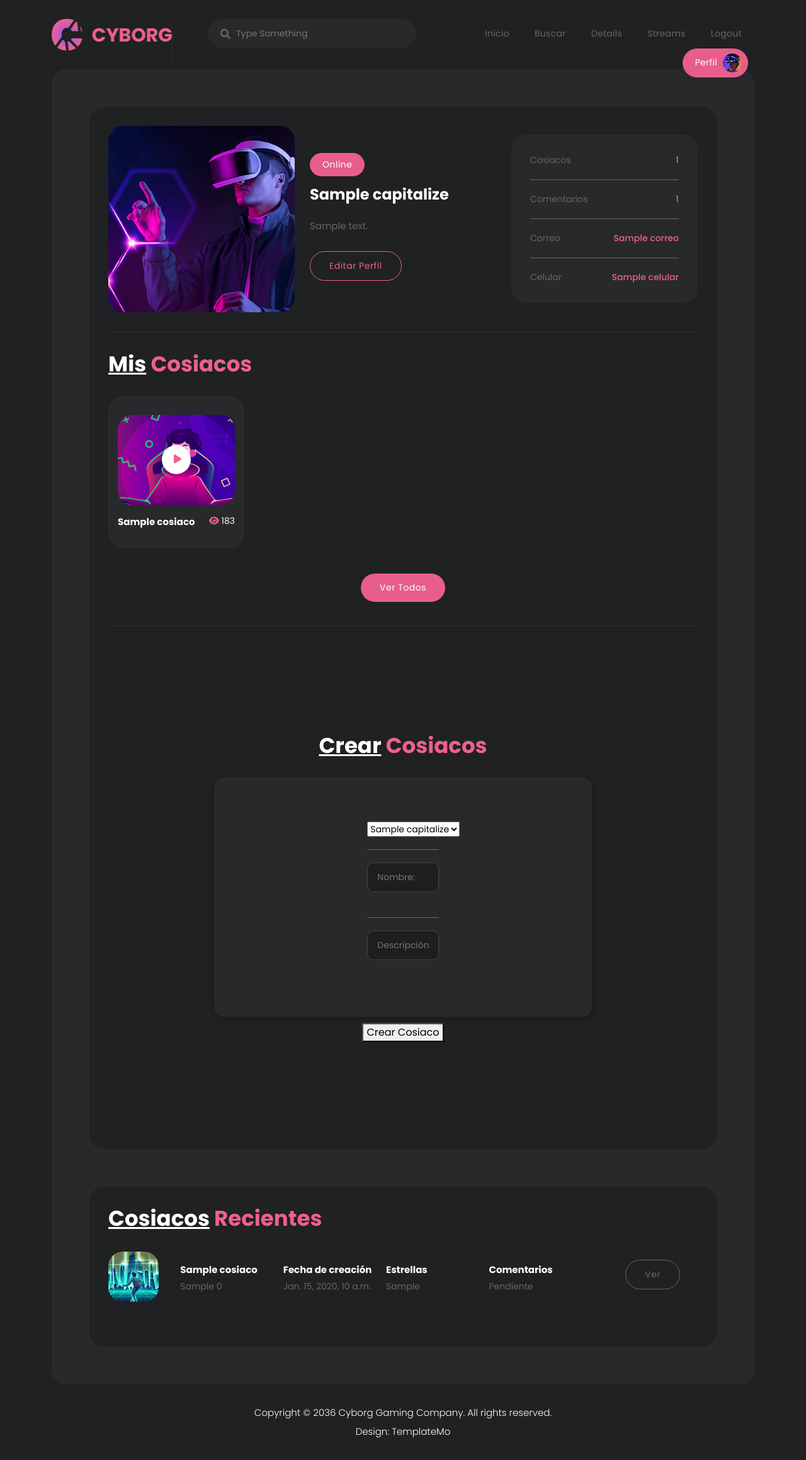
After one commit to Strovosky/cosiaco, a Django app: template los_cosiacos/templates/los_cosiacos/mis_cosiacos.html in a window 1280 px wide. The commit adds this page. Shown: the whole page at 63% size. Run offline with Django 5.2, Linux system fonts and the light colour scheme; the template is opened without the code that fills it: most values are stand-ins (such as "Sample title", 1, 10 or a date in 2020); some libraries are stand-ins or nearby versions.

Commit message:
Adelanto 21 abril

```diff
--- a/api/serializers.py
+++ b/api/serializers.py
@@ -84,7 +84,7 @@
         return obj.opinion_set.count()
 
     def get_cosiacos_lista(self, obj):
-        return [{"nombre":cosiaco.nombre} for cosiaco in obj.cosiaco_set.all()]
+        return [{"nombre":cosiaco.nombre} for cosiaco in obj.cosiaco_set.all()][:4]
 
 
 
--- a/los_cosiacos/static/los_cosiacos/css/templatemo-cyborg-gaming.css
+++ b/los_cosiacos/static/los_cosiacos/css/templatemo-cyborg-gaming.css
@@ -34,7 +34,7 @@
 html, body, div, span, applet, object, iframe, h1, h2, h3, h4, h5, h6, p, blockquote, div
 pre, a, abbr, acronym, address, big, cite, code, del, dfn, em, font, img, ins, kbd, q,
 s, samp, small, strike, strong, sub, sup, tt, var, b, u, i, center, dl, dt, dd, ol, ul, li,
-figure, header, nav, section, article, aside, footer, figcaption {
+figure, header, nav, section, article, option, aside, footer, figcaption {
   margin: 0;
   padding: 0;
   border: 0;
@@ -102,6 +102,10 @@
 }
 
 ul {
+  margin-bottom: 0px;
+}
+
+option {
   margin-bottom: 0px;
 }
 
--- /dev/null
+++ b/los_cosiacos/templates/los_cosiacos/mis_cosiacos.html
@@ -0,0 +1,5 @@
+{% extends 'los_cosiacos/perfil.html' %}
+
+{% load static %}
+
+{% block title %}Cosiaco - Mis Cosiacos{% endblock title %}
--- a/los_cosiacos/templates/los_cosiacos/perfil.html
+++ b/los_cosiacos/templates/los_cosiacos/perfil.html
@@ -10,7 +10,7 @@
 
     <link href="https://fonts.googleapis.com/css2?family=Poppins:wght@100;200;300;400;500;600;700;800;900&display=swap" rel="stylesheet">
 
-    <title>Cosiaco - Perfil</title>
+    <title>{% block title %}Cosiaco - Perfil{% endblock title %}</title>
 
     <!-- Bootstrap core CSS -->
     <link href="{% static 'los_cosiacos/' %}vendor/bootstrap/css/bootstrap.min.css" rel="stylesheet">
@@ -33,7 +33,7 @@
 
 <body>
 
-
+  {% block preload %}
   <!-- ***** Preloader Start ***** -->
   <!--div id="js-preloader" class="js-preloader">
     <div class="preloader-inner">
@@ -46,6 +46,7 @@
     </div>
   </div-->
   <!-- ***** Preloader End ***** -->
+   {% endblock preload %}
 
   <!-- ***** Header Area Start ***** -->
   <header class="header-area header-sticky">
@@ -121,6 +122,7 @@
                 <div class="row">
                   <div class="col-lg-12">
                     <div class="clips">
+                      {% block mis_cosiacos %}
                       <div class="row">
                         <div class="col-lg-12">
                           <div class="heading-section">
@@ -147,6 +149,7 @@
                           </div>
                         </div>
                       </div>
+                      {% endblock mis_cosiacos %}
                     </div>
                   </div>
                 </div>
@@ -164,7 +167,7 @@
                               <h4><em>Crear</em> Cosiacos</h4>
                             </div>
                           </div>
-                            <div class="form-container">
+                            <div align="center" class="form-container">
                               <div class="col-lg-4 align-self-center">
                                 <ul>
                                   <li>
```
Also changed, not shown: los_cosiacos/views.py (+8 -4 lines), db.sqlite3.
